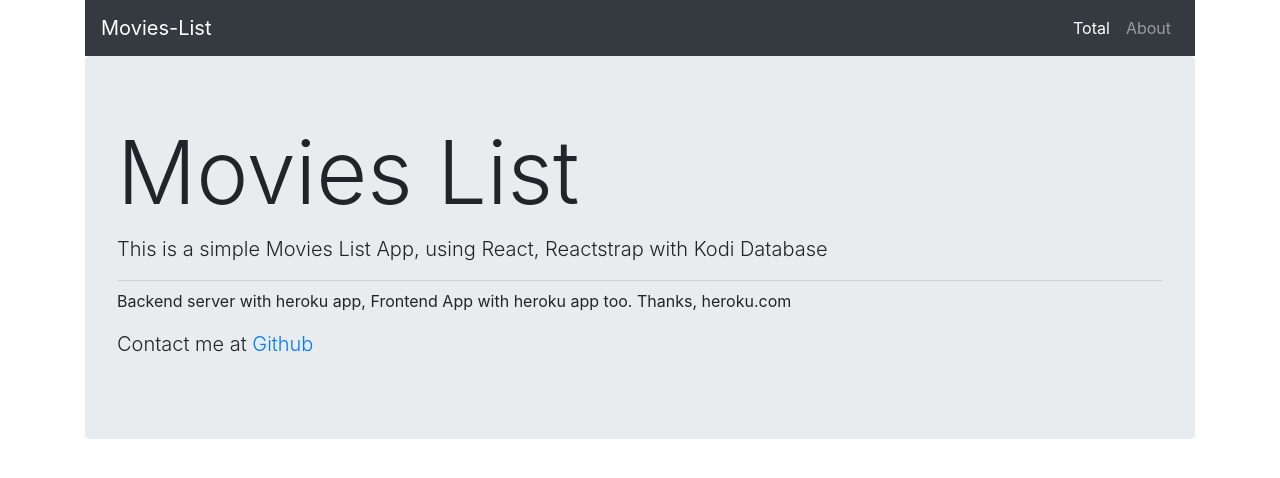
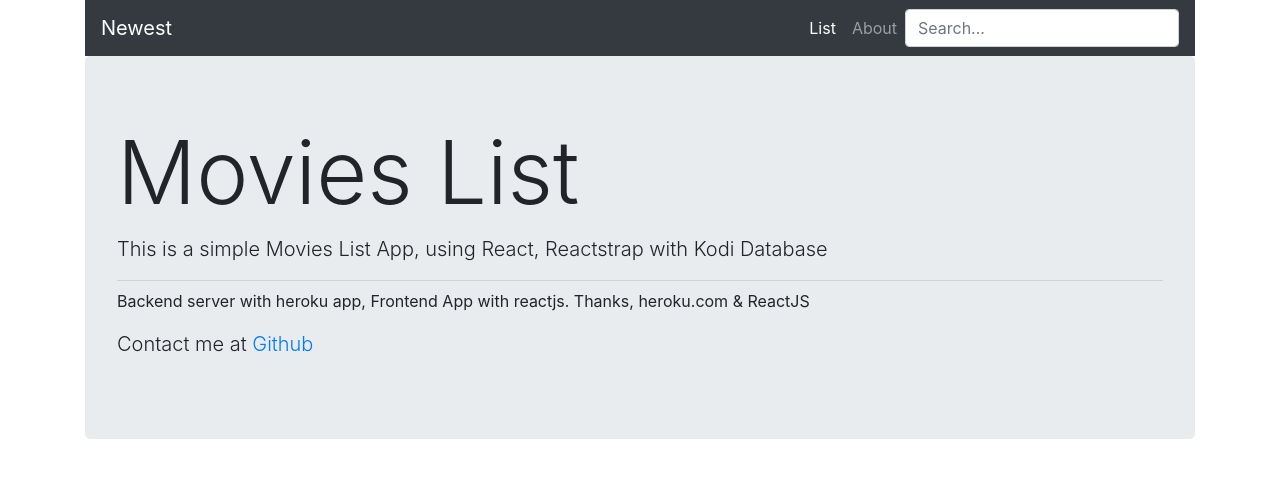
Before and after one commit to cpro95/movies-frontend-react, a React (Create React App) app: page /about in a window 1280 px wide. Shown: the top 478 px of the page. Built offline with nearby package versions, Linux system fonts and the light colour scheme.

Commit message:
search added, still testing

```diff
--- a/src/components/Header.js
+++ b/src/components/Header.js
@@ -1,48 +1,84 @@
 import React from 'react';
-import { Link } from 'react-router-dom';
+import { Link, withRouter } from 'react-router-dom';
 import {
   Collapse,
   Navbar,
   NavbarToggler,
   Nav,
-  NavItem
+  NavItem,
+  Input,
+  Form
 } from 'reactstrap';
 
-export default class Header extends React.Component {
+class Header extends React.Component {
   constructor(props) {
     super(props);
 
     this.toggle = this.toggle.bind(this);
     this.state = {
-      isOpen: false
+      isOpen: false,
+      search: ""
     };
+
+    this.handleSubmit = this.handleSubmit.bind(this);
+    this.handleChange = this.handleChange.bind(this);
   }
   toggle() {
     this.setState({
       isOpen: !this.state.isOpen
     });
   }
+
+  handleSubmit(e) {
+    e.preventDefault();
+    console.log(this.state);
+    this.props.history.push(`/search?${this.state.search}`);
+  }
+
+  handleChange = async (event) => {
+    const { target } = event;
+    const value = target.value;
+    await this.setState({
+      search: value,
+    });
+  }
+
   render() {
     return (
       <div>
         <Navbar color="dark" dark expand="md">
-          {/* <NavbarBrand href="/">Movies-List</NavbarBrand> */}
-          <Link className="navbar-brand" to={'/'}>Movies-List</Link>
+          <Link className="navbar-brand" to={'/'}>Newest</Link>
           <NavbarToggler onClick={this.toggle} />
           <Collapse isOpen={this.state.isOpen} navbar>
             <Nav className="ml-auto" navbar>
               <NavItem>
-                {/* <NavLink href="/xxxx">Test1</NavLink> */}
-                <Link className="nav-link active" to={'/list'}>Total</Link>
               </NavItem>
               <NavItem>
-                {/* <NavLink href="/xxxx">Test2</NavLink> */}
+                <Link className="nav-link active" to={'/list'}>List</Link>
+              </NavItem>
+              <NavItem>
                 <Link className="nav-link" to={'/about'}>About</Link>
               </NavItem>
             </Nav>
           </Collapse>
+          <Form
+            onSubmit={
+              (e) => this.handleSubmit(e)
+            }
+          >
+            <Input
+              type="text"
+              name="search"
+              placeholder="Search..."
+              onChange={
+                (e) => this.handleChange(e)
+              }
+            />
+          </Form>
         </Navbar>
       </div>
     );
   }
 }
+
+export default withRouter(Header);
--- a/src/components/Main.js
+++ b/src/components/Main.js
@@ -1,14 +1,14 @@
 import React from 'react';
 import { Switch, Route } from 'react-router-dom';
-import Total from './Routes/Total';
 import Home from './Routes/Home';
+import List from './Routes/List';
 import About from './Routes/About';
 
 const Main = () => (
     <div>
         <Switch>
             <Route exact path='/' component={Home} />
-            <Route path='/list' component={Total} />
+            <Route path='/list' component={List} />
             <Route path='/about' component={About} />
         </Switch>
 
--- a/src/components/Routes/About/index.js
+++ b/src/components/Routes/About/index.js
@@ -17,8 +17,8 @@ export default class Other extends React.Component {
         </p>
         <hr className="my-2" />
         <p>
-          Backend server with heroku app, Frontend App with heroku app too.
-          Thanks, heroku.com
+          Backend server with heroku app, Frontend App with reactjs.
+          Thanks, heroku.com & ReactJS
         </p>
         <p className="lead">
           Contact me at <a href="http://github.com/cpro95">Github</a>
--- a/src/components/Routes/Home/index.js
+++ b/src/components/Routes/Home/index.js
@@ -72,9 +72,7 @@ export default class Home extends React.Component {
       return (
         <div>
           <div className="text-center">Loading...</div>
-          <Progress animated value={50}>
-            50%
-          </Progress>
+          <Progress animated color="danger" value="100" />
         </div>
       );
     } else {
--- a/src/components/Routes/Total/Detail.js
+++ b/src/components/Routes/List/Detail.js
@@ -54,9 +54,7 @@ export default class Detail extends React.Component {
       return (
         <div>
           <div className="text-center">Loading...</div>
-          <Progress animated value={50}>
-            50%
-          </Progress>
+          <Progress animated color="danger" value="100" />
         </div>
       );
     } else {
--- a/src/components/Routes/Total/Listmain.js
+++ b/src/components/Routes/List/Listmain.js
@@ -61,9 +61,7 @@ export default class Listmain extends React.Component {
       return (
         <div>
           <div className="text-center">Loading...</div>
-          <Progress animated value={50}>
-            50%
-          </Progress>
+          <Progress animated color="danger" value="100" />
         </div>
       );
     } else {
```
Also changed, not shown: src/components/Routes/List/index.js (renamed from src/components/Routes/Total/index.js).
